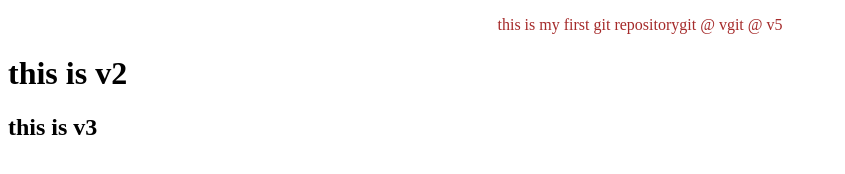
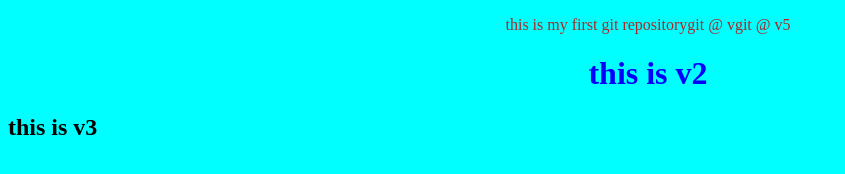
Before and after one commit to Pulak1337/myrepo, a plain HTML site: page index.html in a window 1280 px wide. Shown: the whole page, without its empty margins (0-845 px from the left). Drawn offline with Linux system fonts and the light colour scheme.

Commit message:
for designing

```diff
--- a/index.html
+++ b/index.html
@@ -4,6 +4,7 @@
     <meta charset="UTF-8">
     <meta name="viewport" content="width=device-width, initial-scale=1.0">
     <title>Document</title>
+    <link rel="stylesheet" href="style.css">
 </head>
 <body>
     <div>
--- /dev/null
+++ b/style.css
@@ -0,0 +1,14 @@
+body{
+    width: 100%;
+    height: 100%;
+    background-color: aqua;
+
+}
+h1{
+    color: blue;
+    text-align: center;
+}
+p{
+    color: black;
+    text-align: center;
+}
```
